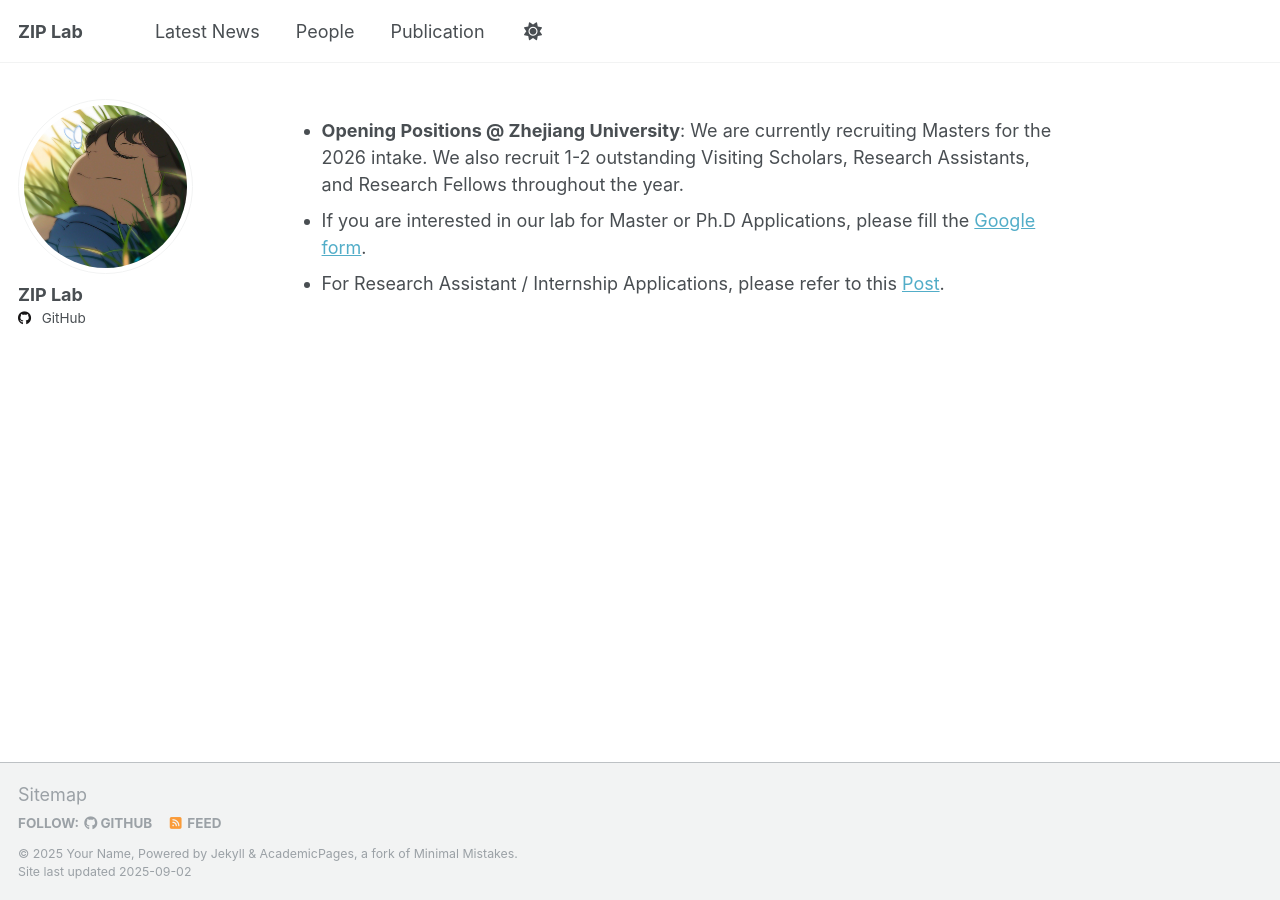
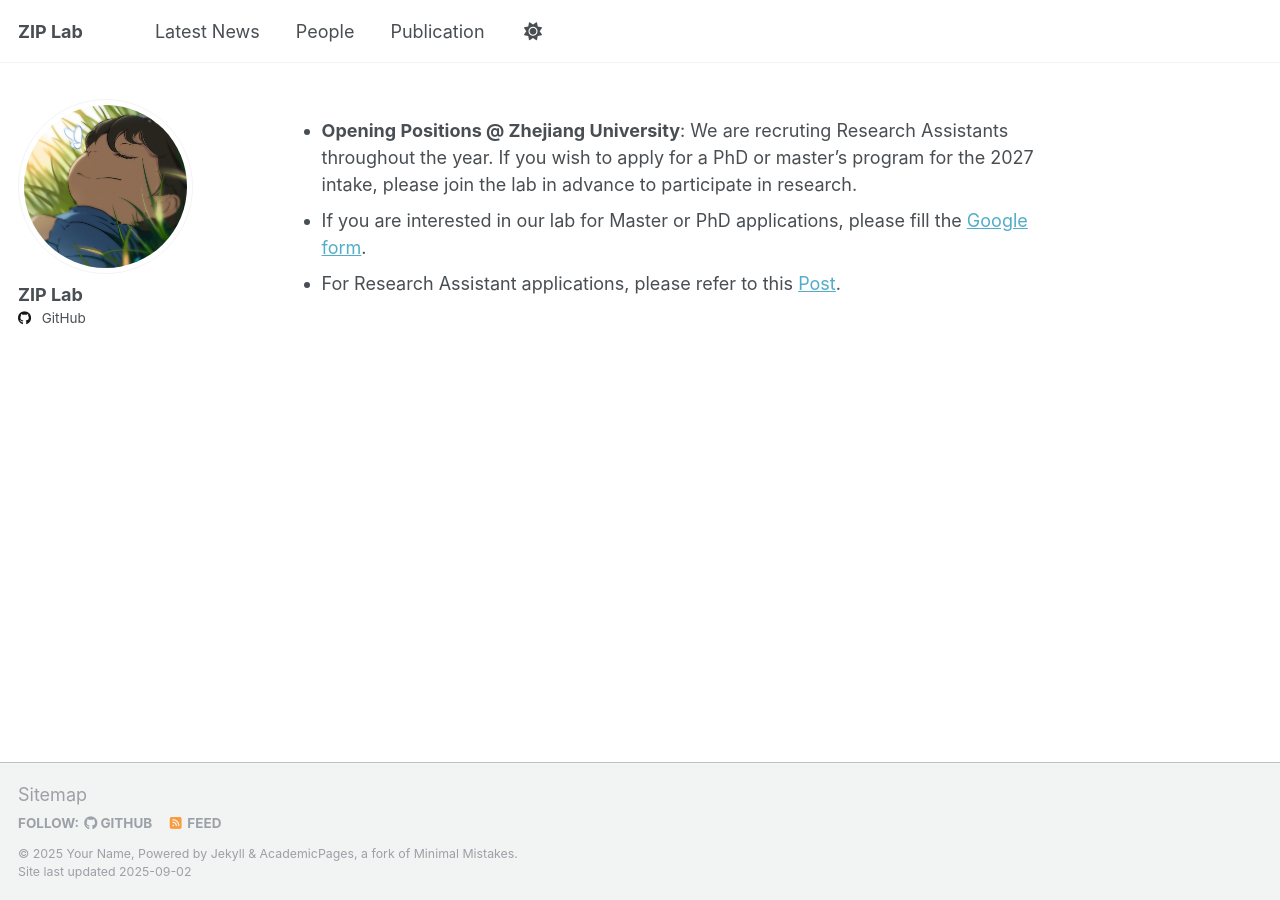
Before and after one commit to ziplab/ziplab.github.io, a Jekyll site: the page built from _pages/latest_news.md, in a window 1280 px wide. Built offline with Jekyll 4.4.1, drawn with Linux system fonts in a browser that asks for light colours.

Commit message:
Update latest_news.md

```diff
--- a/_pages/latest_news.md
+++ b/_pages/latest_news.md
@@ -3,6 +3,6 @@ permalink: /latest_news/
 author_profile: true
 ---
 
-- **Opening Positions @ Zhejiang University**: We are currently recruiting Masters for the 2026 intake. We also recruit 1-2 outstanding Visiting Scholars, Research Assistants, and Research Fellows throughout the year.
-- If you are interested in our lab for Master or Ph.D Applications, please fill the [Google form](https://forms.gle/UoR8B19y2NsjtGRJ6).
-- For Research Assistant / Internship Applications, please refer to this [Post](https://ziplab.co/uploads/zip-lab-poster-full.html).
+- **Opening Positions @ Zhejiang University**: We are recruting Research Assistants throughout the year. If you wish to apply for a PhD or master’s program for the 2027 intake, please join the lab in advance to participate in research.
+- If you are interested in our lab for Master or PhD applications, please fill the [Google form](https://forms.gle/UoR8B19y2NsjtGRJ6).
+- For Research Assistant applications, please refer to this [Post](https://ziplab.co/uploads/zip-lab-poster-full.html).
```
